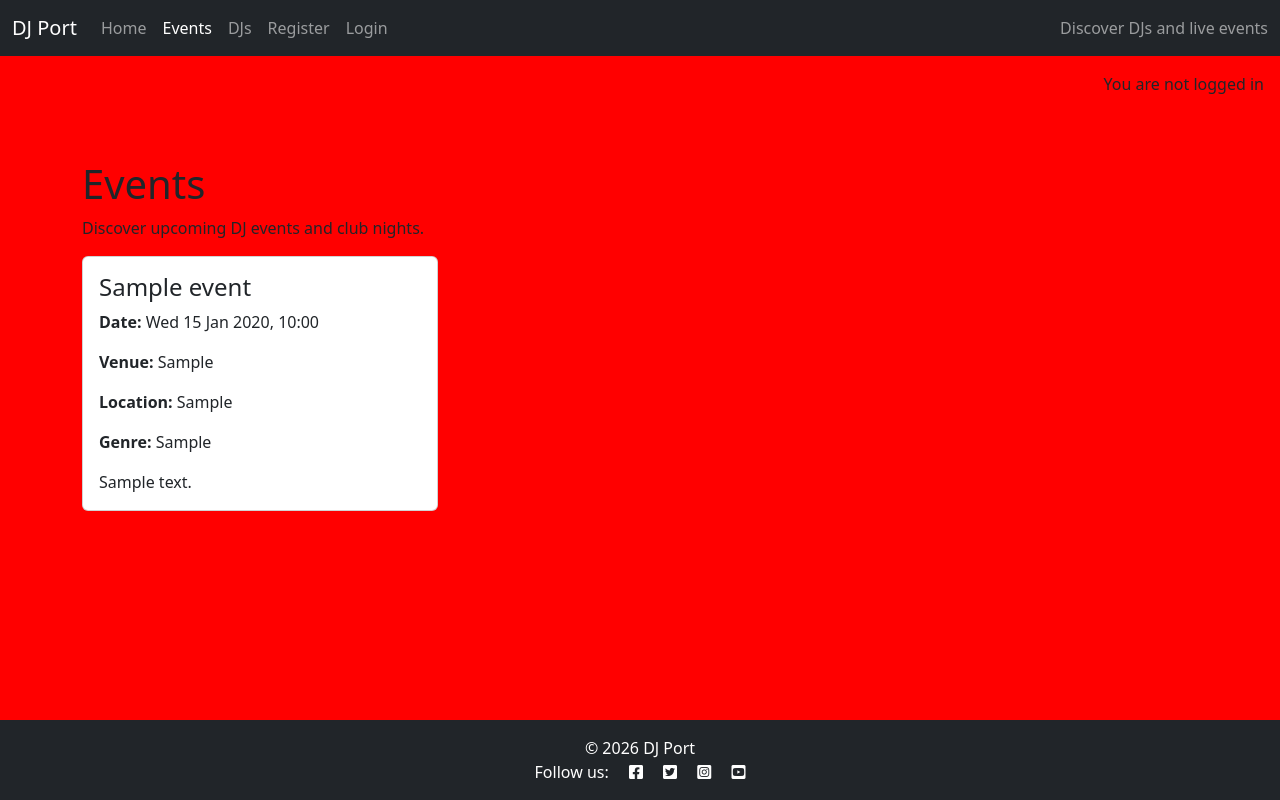
After one commit to skb399/DJPort, a Django app: page /events/ in a window 1280 px wide. The commit adds this page. Run offline with Django 5.2, Linux system fonts and the light colour scheme; tables that the repository leaves empty hold one stand-in row (values such as "Sample post").

Commit message:
Add published event list page

```diff
--- a/djport/settings.py
+++ b/djport/settings.py
@@ -34,7 +34,7 @@ TEMPLATES_DIR = os.path.join(BASE_DIR, "templates")
 SECRET_KEY = os.environ.get("SECRET_KEY")
 
 # SECURITY WARNING: don't run with debug turned on in production!
-DEBUG = False
+DEBUG = True
 
 ALLOWED_HOSTS = [
     "localhost",
--- /dev/null
+++ b/events/templates/events/event_list.html
@@ -0,0 +1,58 @@
+{% extends "base.html" %}
+
+{% block content %}
+
+<div class="container py-5">
+    <div class="row">
+        <div class="col-12">
+            <h1>Events</h1>
+            <p>Discover upcoming DJ events and club nights.</p>
+        </div>
+    </div>
+
+    <div class="row">
+        {% for event in events %}
+            <div class="col-md-6 col-lg-4 mb-4">
+                <div class="card h-100">
+                    <div class="card-body">
+                        <h2 class="card-title h4">
+                            {{ event.title }}
+                        </h2>
+
+                        <p class="card-text">
+                            <strong>Date:</strong>
+                            {{ event.date|date:"D d M Y, H:i" }}
+                        </p>
+
+                        <p class="card-text">
+                            <strong>Venue:</strong>
+                            {{ event.venue }}
+                        </p>
+
+                        <p class="card-text">
+                            <strong>Location:</strong>
+                            {{ event.location }}
+                        </p>
+
+                        <p class="card-text">
+                            <strong>Genre:</strong>
+                            {{ event.genre }}
+                        </p>
+
+                        <p class="card-text">
+                            <!-- Crop the description to 25 words for better display -->
+                            {{ event.description|truncatewords:25 }}
+                        </p>
+                    </div>
+                </div>
+            </div>
+        <!-- Add a message if there are not events-->
+        {% empty %}
+            <div class="col-12">
+                <p>No published events are currently available.</p>
+            </div>
+        {% endfor %}
+    </div>
+</div>
+
+{% endblock %}
--- a/events/urls.py
+++ b/events/urls.py
@@ -1,6 +1,8 @@
 from django.urls import path
 from . import views
 
+
 urlpatterns = [
     path("", views.home, name="home"),
+    path("events/", views.event_list, name="event_list"),
 ]
--- a/events/views.py
+++ b/events/views.py
@@ -1,10 +1,22 @@
 from django.shortcuts import render
+from .models import Event
 
-# Create your views here.
 
 def home(request):
     """
     Display the homepage.
     """
+    return render(request, "events/home.html")
 
-    return render(request, "events/home.html")
+
+def event_list(request):
+    """
+    Display a list of all published events.
+    """
+    events = Event.objects.filter(status=1)
+
+    context = {
+        "events": events,
+    }
+
+    return render(request, "events/event_list.html", context)
--- a/templates/base.html
+++ b/templates/base.html
@@ -66,7 +66,8 @@
                     </li>
 
                     <li class="nav-item">
-                        <a class="nav-link" href="#">
+                        {% url 'event_list' as event_list_url %}
+                        <a class="nav-link {% if request.path == event_list_url %}active{% endif %}" href="{{ event_list_url }}">
                             Events
                         </a>
                     </li>
@@ -131,7 +132,7 @@
     <!-- Main content -->
     <main class="flex-shrink-0">
         {% if user.is_authenticated %}
-            <p class="text-end m-3">You are logged in as {{ user }}</p>
+            <p class="text-end m-3">You are logged in as {{ user.username }}</p>
             {% else %}
             <p class="text-end m-3">You are not logged in</p>
         {% endif %}
```
Also changed, not shown: events/templates/events/home.html (+8 -2 lines).
